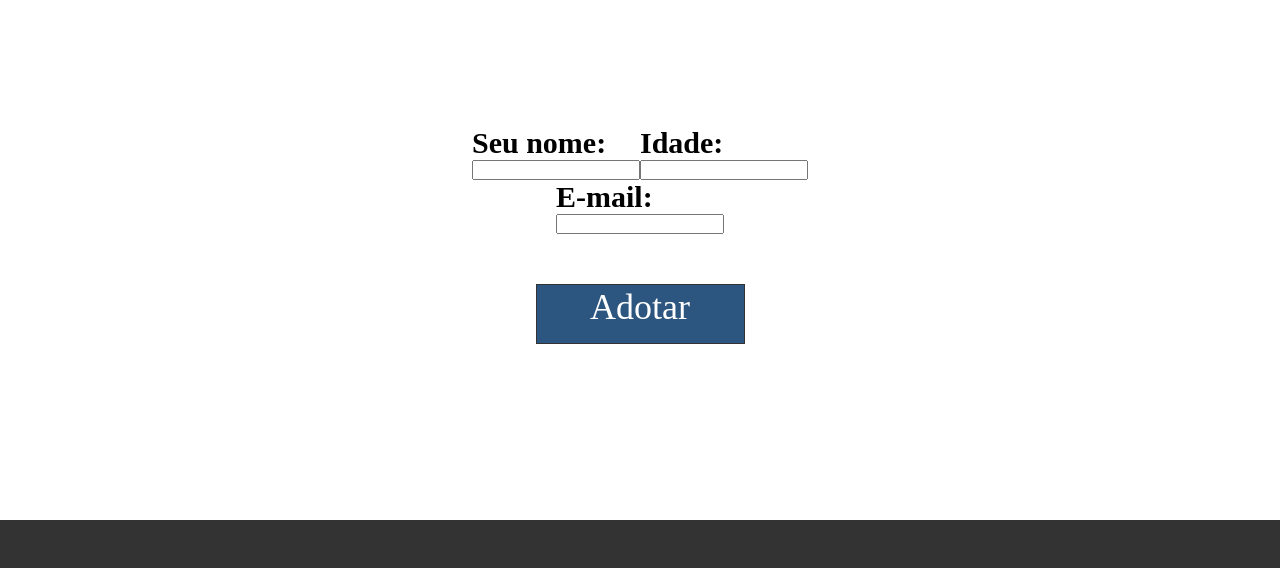
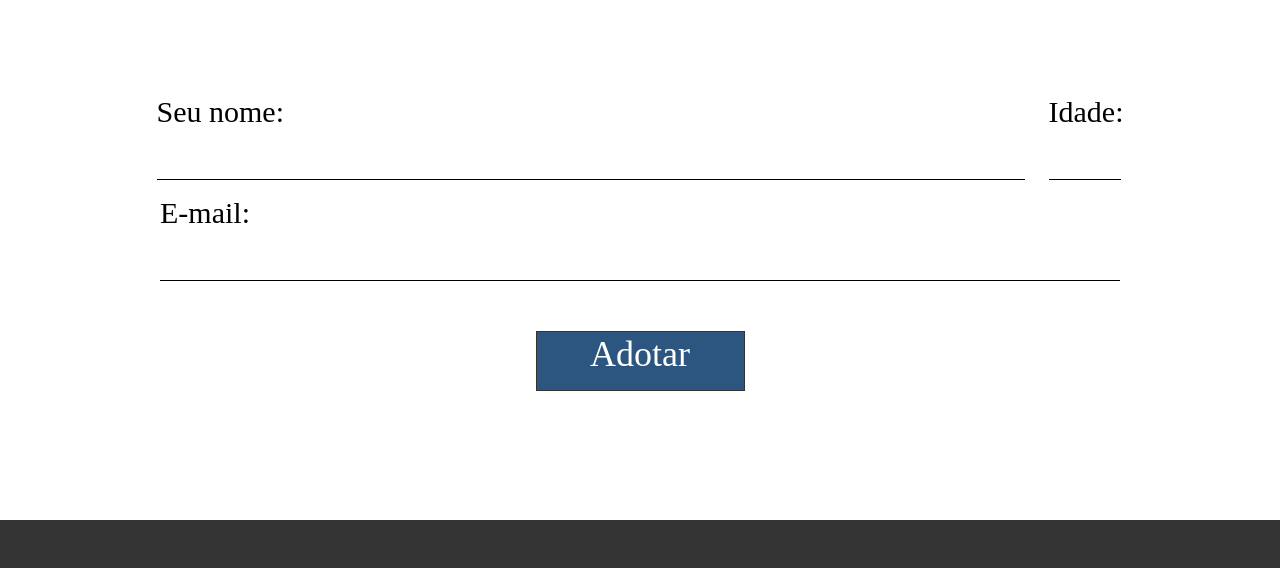
Before and after one commit to TavrsD/tarefa-APIs-Promisses, a plain HTML site: page html/adotarLobo.html in a window 1280 px wide. Shown: the top 568 px of the page. Drawn offline with Linux system fonts and the light colour scheme; grey boxes are pictures that could not be loaded; a web font is replaced by a local one.

Commit message:
feat: adiciona formatacao CSS do formulário e animação do botão

```diff
--- a/html/adotarLobo.html
+++ b/html/adotarLobo.html
@@ -17,18 +17,18 @@
       <section class="adotar-lobo">
         <div id="lobo-container"></div>
         <div class="formulario">
-          <div>
+          <div class="nome-idade">
             <h2>Seu nome:</h2>
-            <input type="text" name="name" id="" required>
+            <input type="text" name="nome" id="nome" required>
           </div>
           <div>
             <h2>Idade:</h2>
-            <input type="number" name="age" id="" required>
+            <input type="text" inputmode="numeric" name="idade" id="idade" required>
           </div>
         </div>
         <div>
           <h2>E-mail:</h2>
-          <input type="email" name="email" id="" required>
+          <input type="email" name="email" id="email" required>
         </div>
         <div class="adotar"><button id="botao_adota">Adotar</button></div>
       </section>
--- a/styles/adotarLobo.css
+++ b/styles/adotarLobo.css
@@ -31,7 +31,10 @@ body {
 
 .adotar-lobo h2 {
   font-size: 30px;
+  font-weight: normal;
   color: #000;
+  margin-bottom: 32px;
+  margin-top: 16px;
 }
 
 .adotar-lobo p {
@@ -44,27 +47,61 @@ body {
   width: 100%;
   display: flex;
   justify-content: center;
+  gap: 24px;
 }
 
-.adotar{
+#nome {
+  width: 868px;
+  border:0;
+  border-bottom: 1px solid #000;
+  padding-left: 1%;
+}
+
+#idade{
+  width: 72px;
+  border:0;
+  border-bottom: 1px solid #000;
+  padding-left: 10%;
+}
+
+#email{
+  width: 960px;
+  border:0;
+  border-bottom: 1px solid #000;
+  padding-left: 10%;
+}
+
+.adotar {
   display: flex;
   justify-content: center;
   align-items: center;
   margin-top: 50px;
 }
 
-#botao_adota{
+#botao_adota {
   width: 209px;
   height: 60px;
   background: #2C5680;
   color: #fff;
-  font-family: Darker Grotesque;
   font-size: 36px;
   border: 1px solid #333333;
   padding-bottom: 15px;
   margin-bottom: 50px;
 }
 
+#botao_adota:hover {
+  background-color:#85CDF5;
+  font-weight: 500;
+  color: #000;
+
+  cursor: pointer;
+}
+
+#botao_adota:active {
+  background-color: #7AAC3A;
+  cursor: pointer;
+}
+
 #footer-container {
   margin-top: auto;
 }
```
